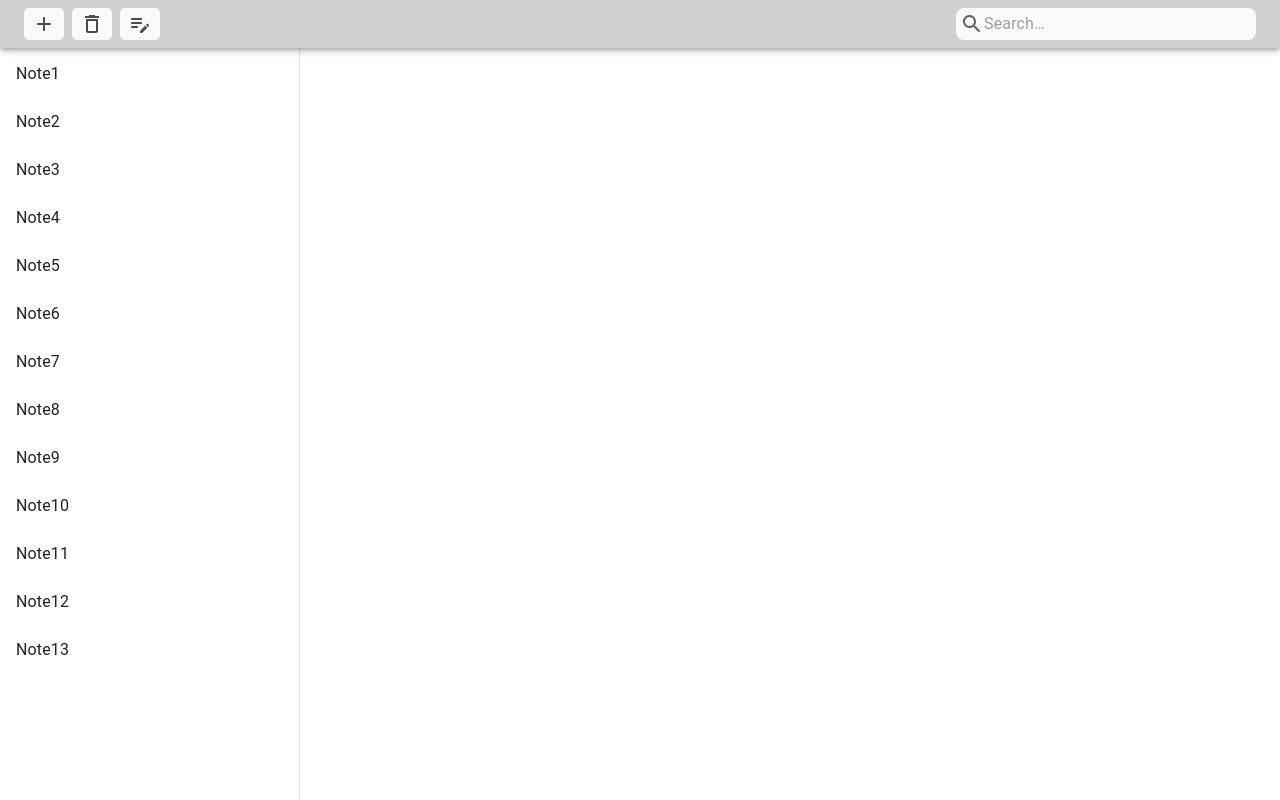
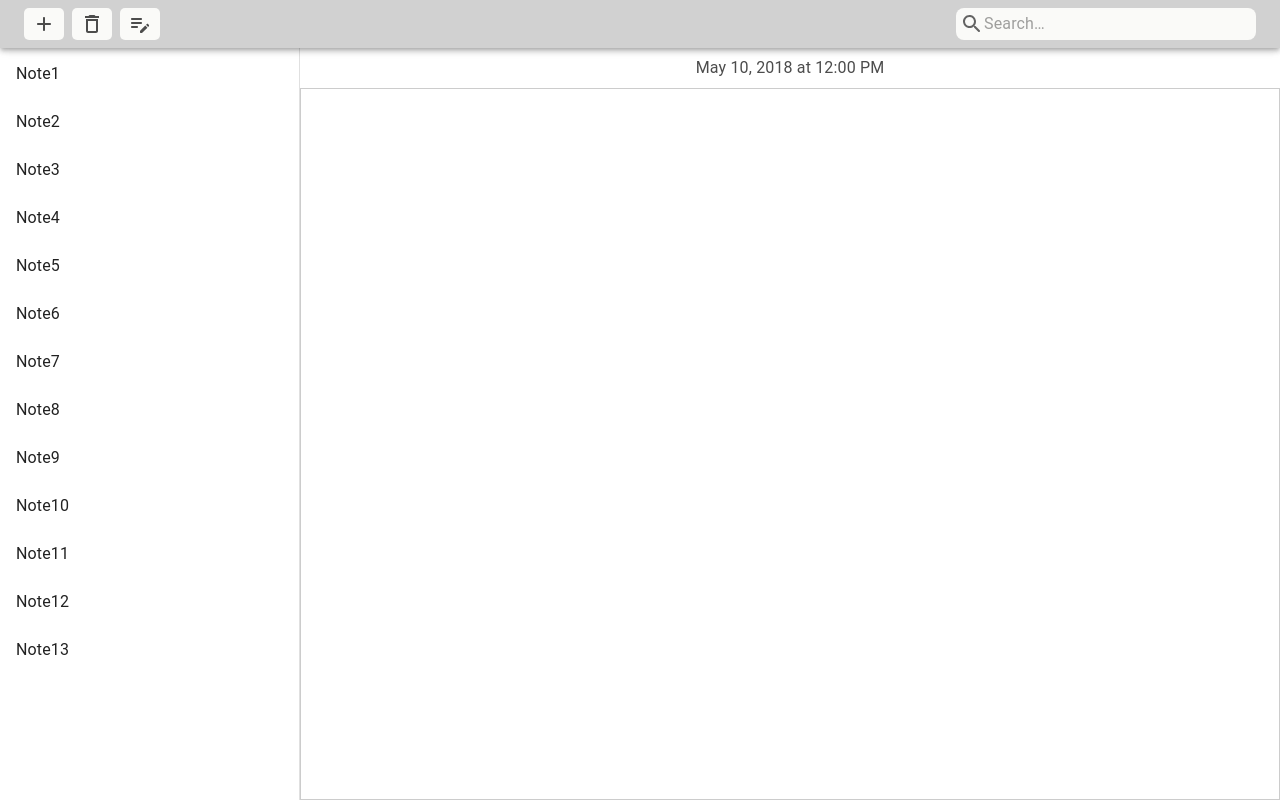
Before and after one commit to KarinaBulavintseva/Notes, a React (Create React App) app: page / in a window 1280 px wide. Built offline with nearby package versions, Linux system fonts and the light colour scheme.

Commit message:
add workspace component

```diff
--- a/package.json
+++ b/package.json
@@ -12,6 +12,7 @@
     "@testing-library/user-event": "^13.5.0",
     "react": "^18.2.0",
     "react-dom": "^18.2.0",
+    "react-quill": "^2.0.0",
     "react-scripts": "5.0.1",
     "web-vitals": "^2.1.4"
   },
--- a/src/App.js
+++ b/src/App.js
@@ -4,6 +4,7 @@ import { Box } from '@mui/material';
 import { styled } from '@mui/material';
 import Header from './components/Header';
 import Sidebar from './components/Sidebar';
+import Workspace from './components/Workspace';
 
 const Wrapper = styled(Box)({
   minHeight: '100vh',
@@ -18,8 +19,9 @@ function App() {
       <CssBaseline />
       <Wrapper>
         <Header />
-        <Box sx={{ display: 'flex' }}>
+        <Box sx={{ display: 'flex', flexGrow: '1' }}>
           <Sidebar />
+          <Workspace />
         </Box>
       </Wrapper>
     </>
--- /dev/null
+++ b/src/components/Workspace.jsx
@@ -0,0 +1,41 @@
+import React from 'react';
+import { Box } from '@mui/material';
+import ReactQuill from 'react-quill';
+
+import { styled } from '@mui/material';
+
+const StyledQuillBox = styled(Box)({
+  '.quill': {
+    flexGrow: 1
+  },
+  '.ql-container.ql-snow': {
+    fontSize: '18px'
+  }
+});
+
+export default function Workspace() {
+  const modules = { toolbar: null };
+
+  return (
+    <Box
+      sx={{
+        flexGrow: '1',
+        display: 'flex',
+        flexDirection: 'column'
+      }}>
+      <Box
+        sx={{
+          padding: '8px 0',
+          display: 'flex',
+          justifyContent: 'center',
+          alignItems: 'center',
+          color: '#4c4c4c'
+        }}>
+        May 10, 2018 at 12:00 PM
+      </Box>
+      <StyledQuillBox sx={{ display: 'flex', flexGrow: '1' }}>
+        <ReactQuill modules={modules} theme='snow' />
+      </StyledQuillBox>
+    </Box>
+  );
+}
--- a/src/index.js
+++ b/src/index.js
@@ -1,6 +1,7 @@
 import React from 'react';
 import ReactDOM from 'react-dom/client';
 import App from './App';
+import 'react-quill/dist/quill.snow.css';
 
 const root = ReactDOM.createRoot(document.getElementById('root'));
 root.render(
```
Also changed, not shown: 1 other file (tests, documents, lock files or other folders).
